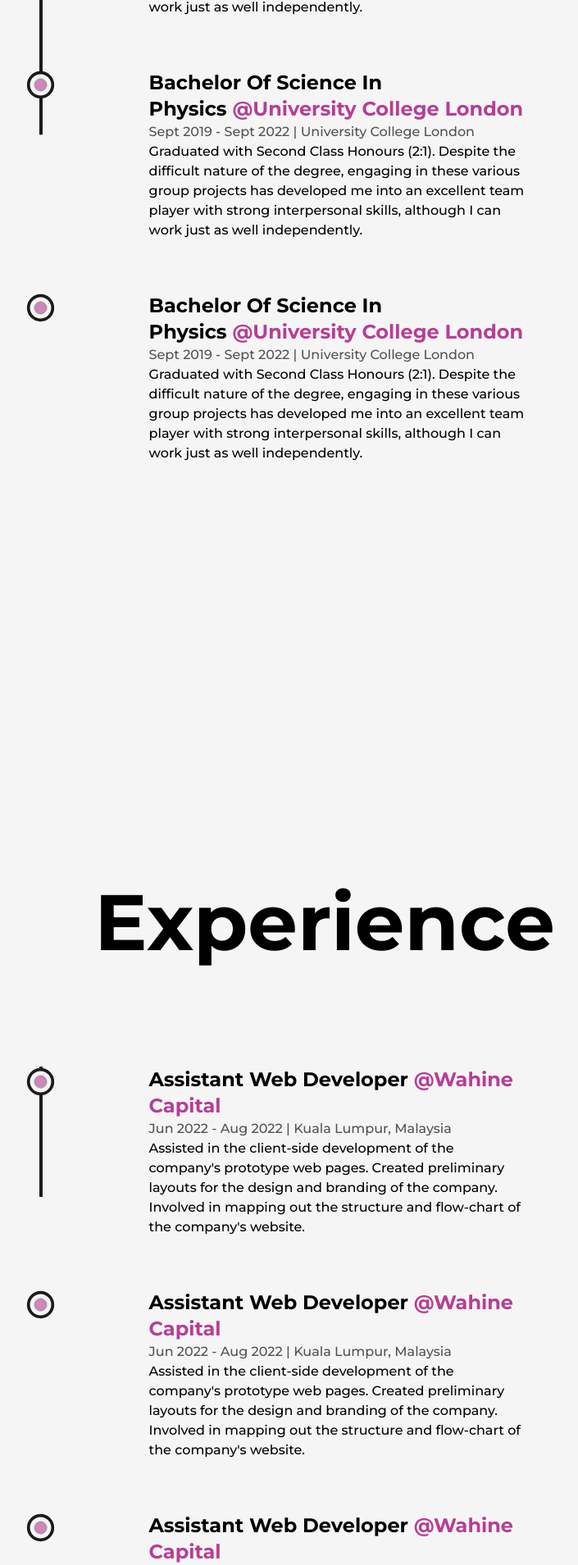
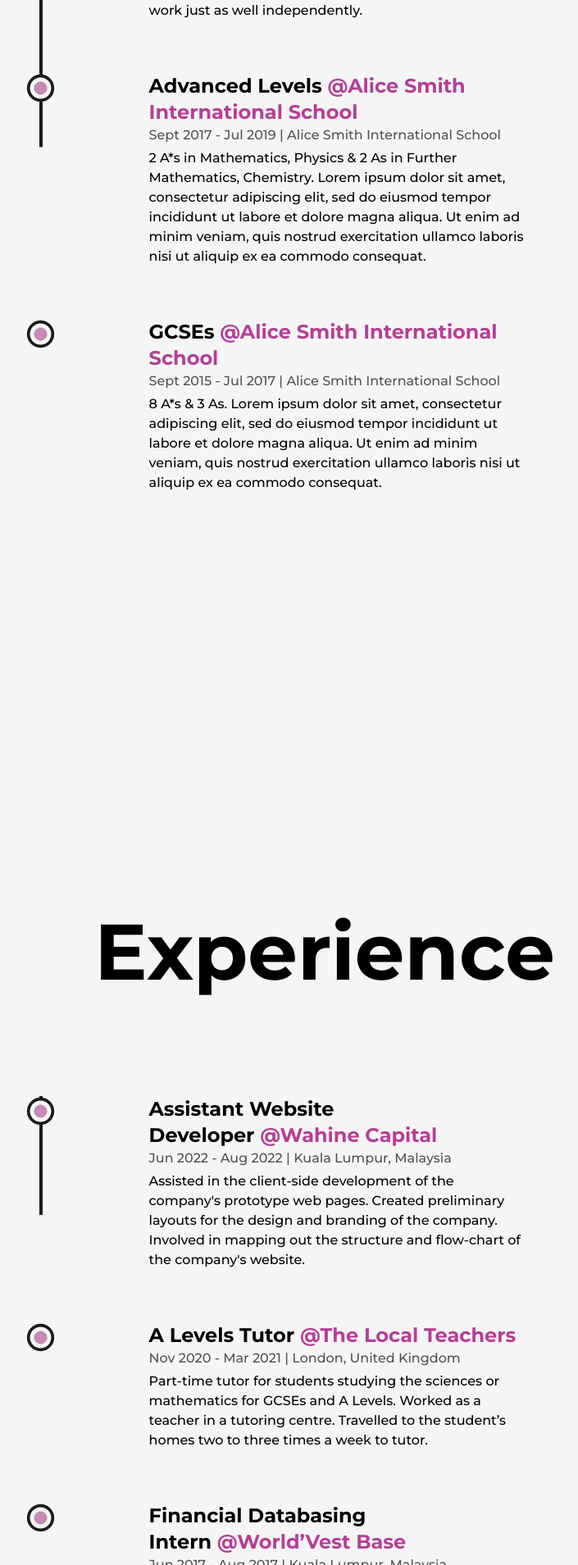
Before and after one commit to forreya/personal-website, a Next.js app: page /about-me in a window 1280 px wide. Shown: the part 2911-4820 px from the top of the page at 82% size, without its empty margins (244-949 px from the left). Built offline with nearby package versions, Linux system fonts and the light colour scheme.

Commit message:
Modified text content of Education & Experience sections

```diff
--- a/src/components/Education.jsx
+++ b/src/components/Education.jsx
@@ -16,9 +16,11 @@ const Details = ({type, time, instituteLink, place, info}) => {
         <h3 className="capitalize font-bold text-2xl">{type}&nbsp;
           <a href={instituteLink} target="_blank" className="text-primary">@{place}</a>
         </h3>
-        <span className="capitalize font-medium text-dark/75">
-          {time} | {place}
-        </span>
+        <div className="mb-1">
+          <span className="capitalize font-medium text-dark/75">
+            {time} | {place}
+          </span>
+        </div>
         <p className="font-medium w-full">
           {info}
         </p>
@@ -55,18 +57,18 @@ const Education = () => {
             info="Graduated with Second Class Honours (2:1). Despite the difficult nature of the degree, engaging in these various group projects has developed me into an excellent team player with strong interpersonal skills, although I can work just as well independently."
           />
           <Details
-            type="Bachelor of Science in Physics"
-            time="Sept 2019 - Sept 2022"
-            instituteLink={"https://www.ucl.ac.uk/physics-astronomy/"}
-            place="University College London"
-            info="Graduated with Second Class Honours (2:1). Despite the difficult nature of the degree, engaging in these various group projects has developed me into an excellent team player with strong interpersonal skills, although I can work just as well independently."
+            type="Advanced Levels"
+            time="Sept 2017 - Jul 2019"
+            instituteLink={"https://www.alice-smith.edu.my/"}
+            place="Alice Smith International School"
+            info="2 A*s in Mathematics, Physics & 2 As in Further Mathematics, Chemistry. Lorem ipsum dolor sit amet, consectetur adipiscing elit, sed do eiusmod tempor incididunt ut labore et dolore magna aliqua. Ut enim ad minim veniam, quis nostrud exercitation ullamco laboris nisi ut aliquip ex ea commodo consequat."
           />
           <Details
-            type="Bachelor of Science in Physics"
-            time="Sept 2019 - Sept 2022"
-            instituteLink={"https://www.ucl.ac.uk/physics-astronomy/"}
-            place="University College London"
-            info="Graduated with Second Class Honours (2:1). Despite the difficult nature of the degree, engaging in these various group projects has developed me into an excellent team player with strong interpersonal skills, although I can work just as well independently."
+            type="GCSEs"
+            time="Sept 2015 - Jul 2017"
+            instituteLink={"https://www.alice-smith.edu.my/"}
+            place="Alice Smith International School"
+            info="8 A*s & 3 As. Lorem ipsum dolor sit amet, consectetur adipiscing elit, sed do eiusmod tempor incididunt ut labore et dolore magna aliqua. Ut enim ad minim veniam, quis nostrud exercitation ullamco laboris nisi ut aliquip ex ea commodo consequat."
           />
         </ul>
       </div>
--- a/src/components/Experience.jsx
+++ b/src/components/Experience.jsx
@@ -16,9 +16,11 @@ const Details = ({position, company, companyLink, time, address, work}) => {
         <h3 className="capitalize font-bold text-2xl">{position}&nbsp;
           <a href={companyLink} target="_blank" className="text-primary capitalize">@{company}</a>
         </h3>
-        <span className="capitalize font-medium text-dark/75">
-          {time} | {address}
-        </span>
+        <div className="mb-1">
+          <span className="capitalize font-medium text-dark/75">
+            {time} | {address}
+          </span>
+        </div>
         <p className="font-medium w-full">
           {work}
         </p>
@@ -48,7 +50,7 @@ const Experience = () => {
 
         <ul className="w-full flex flex-col items-start justify-between ml-4">
           <Details
-            position="Assistant Web Developer"
+            position="Assistant Website Developer"
             companyLink="https://wahine.wcapital.asia/"
             company="Wahine Capital"
             time="Jun 2022 - Aug 2022"
@@ -56,20 +58,20 @@ const Experience = () => {
             work="Assisted in the client-side development of the company's prototype web pages. Created preliminary layouts for the design and branding of the company. Involved in mapping out the structure and flow-chart of the company's website."
           />
           <Details
-            position="Assistant Web Developer"
-            companyLink="https://wahine.wcapital.asia/"
-            company="Wahine Capital"
-            time="Jun 2022 - Aug 2022"
-            address="Kuala Lumpur, Malaysia"
-            work="Assisted in the client-side development of the company's prototype web pages. Created preliminary layouts for the design and branding of the company. Involved in mapping out the structure and flow-chart of the company's website."
+            position="A Levels Tutor"
+            companyLink="https://www.thelocalteachers.co.uk/"
+            company="The Local Teachers"
+            time="Nov 2020 - Mar 2021"
+            address="London, United Kingdom"
+            work="Part-time tutor for students studying the sciences or mathematics for GCSEs and A Levels. Worked as a teacher in a tutoring centre. Travelled to the student’s homes two to three times a week to tutor."
           />
           <Details
-            position="Assistant Web Developer"
-            companyLink="https://wahine.wcapital.asia/"
-            company="Wahine Capital"
-            time="Jun 2022 - Aug 2022"
+            position="Financial Databasing Intern"
+            companyLink="https://wvb.com/"
+            company="World’Vest Base"
+            time="Jun 2017 - Aug 2017"
             address="Kuala Lumpur, Malaysia"
-            work="Assisted in the client-side development of the company's prototype web pages. Created preliminary layouts for the design and branding of the company. Involved in mapping out the structure and flow-chart of the company's website."
+            work="Assigned the task of updating excel spreadsheets by referencing raw data from the annual/ quarterly reports of a list of companies. Responsibilities included transferring data onto the company’s database & updating my department with new business reports."
           />
         </ul>
       </div>
```
